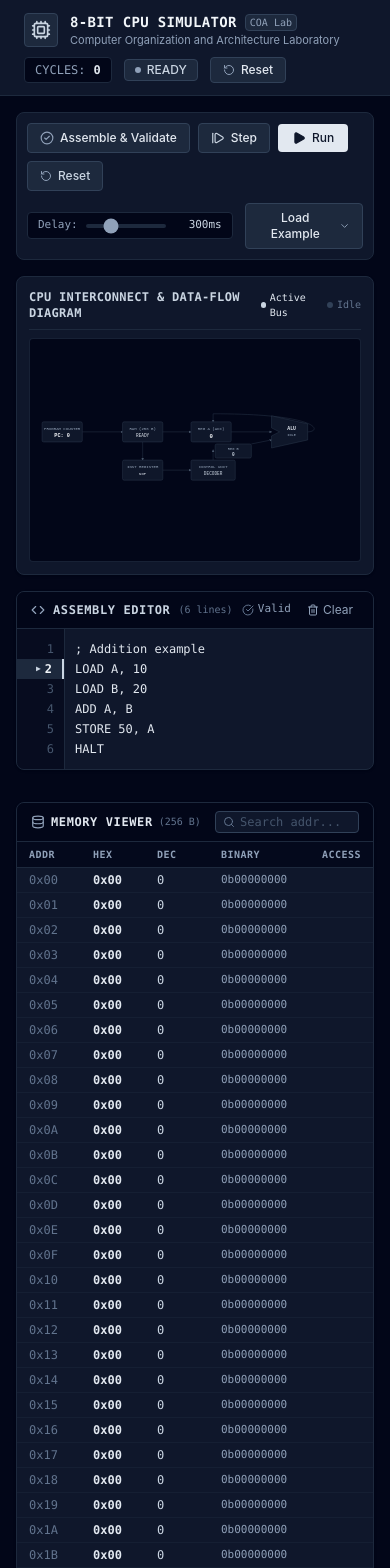
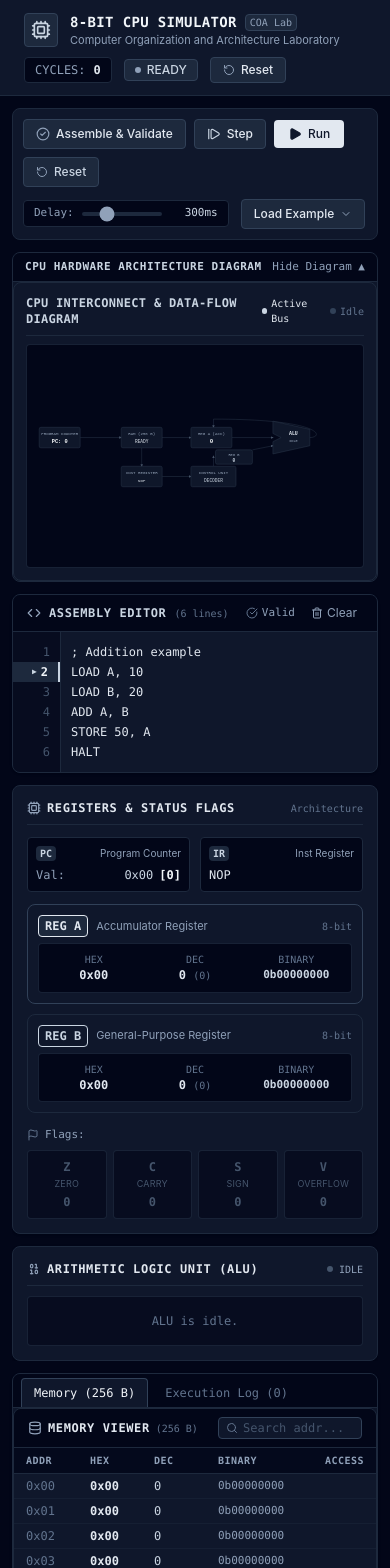
Before and after one commit to debdattamandalin/8bitprosim, a React (Vite) app: page / in a window 390 px wide. Shown: the top 1568 px of the page. Built offline with nearby package versions, Linux system fonts and the light colour scheme.

Commit message:
Streamline layout: single screen view with toggleable diagram and tabbed memory/log

```diff
--- a/src/App.tsx
+++ b/src/App.tsx
@@ -14,7 +14,6 @@ import { MemoryViewer } from './components/MemoryViewer';
 import { ExecutionLog } from './components/ExecutionLog';
 
 export function App() {
-  // Underlying CPU Hardware Engine instance
   const cpuRef = useRef<CPUEngine>(new CPUEngine());
 
   // Editor and assembly state
@@ -22,23 +21,24 @@ export function App() {
   const [errors, setErrors] = useState<AssemblyError[]>([]);
   const [parsedInstructions, setParsedInstructions] = useState<ParsedInstruction[]>([]);
 
+  // Right-hand tab state: Memory vs Execution Log
+  const [rightTab, setRightTab] = useState<'memory' | 'log'>('memory');
+  const [showDiagram, setShowDiagram] = useState<boolean>(true);
+
   // Simulation execution settings
-  const [runSpeed, setRunSpeed] = useState<number>(300); // ms per step
+  const [runSpeed, setRunSpeed] = useState<number>(300);
   const timerRef = useRef<number | null>(null);
 
-  // CPU Snapshot state for React reactivity
+  // CPU Snapshot state
   const [cpuSnapshot, setCpuSnapshot] = useState(() => cpuRef.current.getSnapshot());
   const [logs, setLogs] = useState(() => cpuRef.current.getLogs());
 
-  // Refresh reactive snapshot from the real engine
   const refreshCPUState = useCallback(() => {
     setCpuSnapshot(cpuRef.current.getSnapshot());
     setLogs(cpuRef.current.getLogs());
   }, []);
 
-  // Assemble current source code
   const handleAssemble = useCallback((): boolean => {
-    // Stop any active continuous run
     if (timerRef.current !== null) {
       clearInterval(timerRef.current);
       timerRef.current = null;
@@ -60,9 +60,7 @@ export function App() {
     }
   }, [code, refreshCPUState]);
 
-  // Execute one step
   const handleStep = useCallback(() => {
-    // If not assembled or status was halted/error, assemble first
     if (cpuSnapshot.status === 'ERROR' || parsedInstructions.length === 0) {
       const ok = handleAssemble();
       if (!ok) return;
@@ -77,11 +75,9 @@ export function App() {
     }
   }, [cpuSnapshot.status, parsedInstructions.length, handleAssemble, refreshCPUState]);
 
-  // Run continuous loop
   const handleRun = useCallback(() => {
-    if (timerRef.current !== null) return; // Prevent multiple loops
+    if (timerRef.current !== null) return;
 
-    // Assemble if needed
     if (parsedInstructions.length === 0 || cpuSnapshot.status === 'HALTED' || cpuSnapshot.status === 'ERROR') {
       const ok = handleAssemble();
       if (!ok) return;
@@ -103,7 +99,6 @@ export function App() {
     }, runSpeed);
   }, [parsedInstructions.length, cpuSnapshot.status, handleAssemble, refreshCPUState, runSpeed]);
 
-  // Pause
   const handlePause = useCallback(() => {
     if (timerRef.current !== null) {
       clearInterval(timerRef.current);
@@ -115,7 +110,6 @@ export function App() {
     }
   }, [refreshCPUState]);
 
-  // Hardware Reset
   const handleReset = useCallback(() => {
     if (timerRef.current !== null) {
       clearInterval(timerRef.current);
@@ -128,7 +122,6 @@ export function App() {
     refreshCPUState();
   }, [parsedInstructions, refreshCPUState]);
 
-  // Load Example Program
   const handleLoadExample = (example: ExampleProgram) => {
     if (timerRef.current !== null) {
       clearInterval(timerRef.current);
@@ -142,13 +135,11 @@ export function App() {
     refreshCPUState();
   };
 
-  // Modify Memory byte manually
   const handleModifyByte = (address: number, val: number) => {
     cpuRef.current.writeMemory(address, val);
     refreshCPUState();
   };
 
-  // Clear Editor
   const handleClearEditor = () => {
     if (timerRef.current !== null) {
       clearInterval(timerRef.current);
@@ -161,13 +152,11 @@ export function App() {
     refreshCPUState();
   };
 
-  // Clear Logs
   const handleClearLogs = () => {
     cpuRef.current.reset();
     refreshCPUState();
   };
 
-  // Initial auto-assemble on launch
   useEffect(() => {
     handleAssemble();
     return () => {
@@ -186,9 +175,12 @@ export function App() {
         stepCount={cpuSnapshot.stepCount}
       />
 
-      {/* Main Workspace Layout */}
-      <main className="flex-1 p-4 sm:p-6 space-y-4 max-w-[1600px] w-full mx-auto">
-        {/* Controls Toolbar */}
+      {/* Main Workspace Layout - Single Viewport Screen */}
+      <main className="flex-1 p-3 sm:p-4 space-y-3 max-w-[1600px] w-full mx-auto flex flex-col">
+        {/* Controls Toolbar with diagram toggle */}
+        <div className="flex flex-col gap-2">
+          <div className="flex items-center justify-between">
+            <div className="flex-1">
               <ExecutionControls
                 status={cpuSnapshot.status}
                 runSpeed={runSpeed}
@@ -201,8 +193,24 @@ export function App() {
                 onLoadExample={handleLoadExample}
                 hasErrors={errors.length > 0}
               />
+            </div>
+          </div>
+        </div>
 
-        {/* Dynamic Architectural Block Visualizer */}
+        {/* Collapsible Architecture Visualizer */}
+        <div className="bg-slate-900 border border-slate-800 rounded-lg overflow-hidden">
+          <div className="flex items-center justify-between px-3 py-1.5 bg-slate-950 border-b border-slate-800">
+            <span className="text-[11px] font-semibold text-slate-300 font-mono uppercase tracking-wider">
+              CPU Hardware Architecture Diagram
+            </span>
+            <button
+              onClick={() => setShowDiagram(!showDiagram)}
+              className="text-[11px] font-mono text-slate-400 hover:text-slate-200 transition-colors cursor-pointer"
+            >
+              {showDiagram ? 'Hide Diagram ▲' : 'Show Diagram ▼'}
+            </button>
+          </div>
+          {showDiagram && (
             <ArchitectureVisualizer
               buses={cpuSnapshot.activeBuses}
               regA={cpuSnapshot.A}
@@ -212,11 +220,13 @@ export function App() {
               aluOp={cpuSnapshot.aluState.operation}
               aluRes={cpuSnapshot.aluState.result}
             />
+          )}
+        </div>
 
-        {/* 3-Column Laboratory Grid */}
-        <div className="grid grid-cols-1 lg:grid-cols-12 gap-4 h-[640px]">
-          {/* Column 1: Assembly Editor (4 cols) */}
-          <div className="lg:col-span-4 h-full">
+        {/* 3-Column Core Workbench */}
+        <div className="grid grid-cols-1 lg:grid-cols-12 gap-3 flex-1 min-h-[500px]">
+          {/* Column 1: Assembly Code Editor (4 cols) */}
+          <div className="lg:col-span-5 h-full flex flex-col">
             <AssemblyEditor
               code={code}
               onChange={setCode}
@@ -227,8 +237,8 @@ export function App() {
             />
           </div>
 
-          {/* Column 2: Registers & ALU (4 cols) */}
-          <div className="lg:col-span-4 flex flex-col gap-4 h-full overflow-y-auto pr-1">
+          {/* Column 2: Registers & ALU (3.5 cols) */}
+          <div className="lg:col-span-3 flex flex-col gap-3 h-full overflow-y-auto">
             <RegisterPanel
               regA={cpuSnapshot.A}
               regB={cpuSnapshot.B}
@@ -239,17 +249,43 @@ export function App() {
             <ALUPanel aluState={cpuSnapshot.aluState} />
           </div>
 
-          {/* Column 3: Memory Viewer & Real-time Execution Log (4 cols) */}
-          <div className="lg:col-span-4 grid grid-rows-2 gap-4 h-full">
-            <div className="h-full min-h-[300px]">
+          {/* Column 3: Memory & Execution Log (4 cols) */}
+          <div className="lg:col-span-4 flex flex-col h-full bg-slate-900 border border-slate-800 rounded-lg overflow-hidden shadow-sm">
+            {/* Clean Tab Switcher */}
+            <div className="flex items-center border-b border-slate-800 bg-slate-950 px-2 pt-1 gap-1">
+              <button
+                onClick={() => setRightTab('memory')}
+                className={`px-3 py-1.5 text-xs font-mono font-medium rounded-t border-t border-x transition-colors cursor-pointer ${
+                  rightTab === 'memory'
+                    ? 'bg-slate-900 text-slate-100 border-slate-700'
+                    : 'bg-transparent text-slate-500 border-transparent hover:text-slate-300'
+                }`}
+              >
+                Memory (256 B)
+              </button>
+              <button
+                onClick={() => setRightTab('log')}
+                className={`px-3 py-1.5 text-xs font-mono font-medium rounded-t border-t border-x transition-colors cursor-pointer ${
+                  rightTab === 'log'
+                    ? 'bg-slate-900 text-slate-100 border-slate-700'
+                    : 'bg-transparent text-slate-500 border-transparent hover:text-slate-300'
+                }`}
+              >
+                Execution Log ({logs.length})
+              </button>
+            </div>
+
+            {/* Tab Body */}
+            <div className="flex-1 overflow-hidden">
+              {rightTab === 'memory' ? (
                 <MemoryViewer
                   memory={cpuSnapshot.memory}
                   lastAccess={cpuSnapshot.lastMemoryAccess}
                   onModifyByte={handleModifyByte}
                 />
-            </div>
-            <div className="h-full min-h-[300px]">
+              ) : (
                 <ExecutionLog logs={logs} onClearLogs={handleClearLogs} />
+              )}
             </div>
           </div>
         </div>
```
Lines whose indentation alone changed are shown as unchanged.
